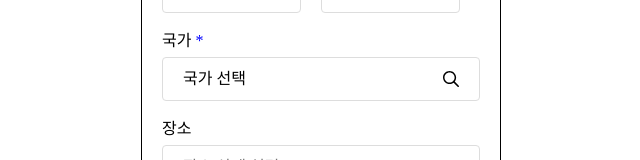
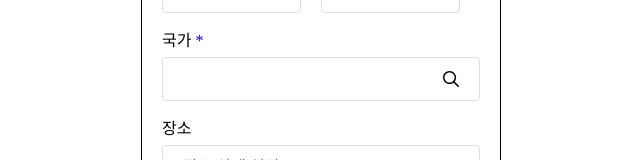
Before and after one commit to teo-sprint-16-3/client, a React (Vite) app: page /note/post in a window 1280 px wide. Shown: the part 198-358 px from the top of the page, without its empty margins (319-959 px from the left). Built offline with nearby package versions, Linux system fonts and the light colour scheme; what recoil-persist would draw is missing.

Commit message:
feat: 날짜 선택, 나라 선택 기능, 준비중인 기능 팝업, 제출 기능 구현

```diff
--- a/src/pages/Note/CreateNotePage/index.tsx
+++ b/src/pages/Note/CreateNotePage/index.tsx
@@ -1,6 +1,5 @@
 import { useRecoilState } from "recoil";
 import { noteFormState } from "../../../recoil/post/atom";
-
 import SubmitButton from "../../../components/common/Buttons/SubmitButton";
 import Container from "../../../components/Note/common/Container";
 import BgmInput from "../../../components/Note/BgmInput";
@@ -11,19 +10,25 @@ import TextInput from "../../../components/Note/TextInput";
 import TitleInput from "../../../components/Note/TitleInput";
 import Header from "../../../components/Note/common/Header";
 import { useState, KeyboardEvent, useEffect } from "react";
-import BottomSheet from "../../../components/Note/common/BottomSheet";
 import { useForm, SubmitHandler } from "react-hook-form";
 import { yupResolver } from "@hookform/resolvers/yup";
 import { produce } from "immer";
 
 import * as yup from "yup";
 import CountryInput from "../../../components/Note/CountryInput";
+import Popup from "../../../components/common/Popup";
 
 interface NoteInputForm {
   title: string;
-  // TODO: 바텀시트 구현 이후에 처리 예정
-  // date: { startDate: string; endDate: string };
+  date: { startDate: string; endDate: string };
   // country: { name: string; flag?: string };
+  country: {
+    id: string;
+    properties: {
+      name: string;
+      korName: string;
+    };
+  };
   location?: string;
   bgm?: string;
   images?: string[];
@@ -55,9 +60,22 @@ const notePostSchema = yup.object({
 export default function CreateNotePage({ setOpenModal }: IProps) {
   const [formData, setFormData] = useRecoilState(noteFormState);
   const [isBottomSheetOpen, setIsBottomSheetOpen] = useState(false);
-  const [bottomSheetContent, setBottomSheetContent] = useState(null);
+  // const [bottomSheetContent, setBottomSheetContent] = useState(null);
   const [fileUrls, setFileUrls] = useState<string[]>(["", "", ""]);
   const [submitButtonDisable, setSubmitButtonDisable] = useState(true);
+  const [sheetContent, setSheetContent] = useState("");
+  const [date, setDate] = useState({
+    startDate: "",
+    endDate: "",
+  });
+  const [country, setCountry] = useState({
+    id: "",
+    properties: {
+      name: "",
+      korName: "",
+    },
+  });
+  const [isPopup, setIsPopup] = useState(false);
 
   const useFormReturn = useForm({
     resolver: yupResolver(notePostSchema),
@@ -65,8 +83,10 @@ export default function CreateNotePage({ setOpenModal }: IProps) {
     // defaultValues: {},
   });
 
-  const handleBottomSheetOpen = (content: any): void => {
-    setBottomSheetContent(content);
+  const title = useFormReturn.watch("title");
+
+  const handleBottomSheetOpen = (content: string) => {
+    setSheetContent(content);
     setIsBottomSheetOpen(true);
   };
 
@@ -84,19 +104,19 @@ export default function CreateNotePage({ setOpenModal }: IProps) {
 
   const handleNoteSubmit: SubmitHandler<NoteInputForm> = (data) => {
     const filteredFileUrls = fileUrls.filter((file) => file !== "");
-    console.log("@@@", filteredFileUrls);
+
     const noteData = {
       title: data.title,
-      // TODO: 바텀시트 구현 이후에 처리 예정
-      // date: { startDate: data.date.startDate, endDate: data.date.endDate },
-      // country: { name: data.country.name, flag: data.country.flag },
-      // location: data.location ?? "",
+      date,
+      country,
+      location: data.location ?? "",
       bgm: data.bgm ?? "",
       images: filteredFileUrls ?? [],
       description: data.description ?? "",
     };
 
-    console.log("제출완료", noteData);
+    setFormData(noteData);
+    // console.log("제출완료", noteData);
 
     // TODO: 수정 기능
     // if(isEdit){
@@ -107,55 +127,53 @@ export default function CreateNotePage({ setOpenModal }: IProps) {
   };
 
   const onKeyDownSubmit = (event: KeyboardEvent<HTMLFormElement>) => {
-    const { id } = event.target as Element;
     if (event.key === "Enter") {
-      if (id === "desk-textarea") {
-        return;
-      }
-
       event.preventDefault();
     }
   };
 
-  const title = useFormReturn.watch("title");
-  // const date = useFormReturn.watch("date");
-  // const country = useFormReturn.watch("country");
-
   useEffect(() => {
-    if (title) {
+    if (title && Object.keys(date).length > 0 && country.id) {
       setSubmitButtonDisable(false);
     }
-  }, [title]);
+  }, [title, date, country]);
 
   return (
     <>
-      <Container isBottomSheetOpen={isBottomSheetOpen}>
+      <Container>
         <form
           onKeyDown={onKeyDownSubmit}
           onSubmit={useFormReturn.handleSubmit(handleNoteSubmit)}
         >
           <Header setOpenModal={setOpenModal} />
           <TitleInput useForm={useFormReturn} />
-          <DateInput onSelectDate={handleBottomSheetOpen} />
-          <CountryInput onSelectCountry={handleBottomSheetOpen} />
+          <DateInput
+            setDate={setDate}
+            sheetContent={sheetContent}
+            isBottomSheetOpen={isBottomSheetOpen}
+            onClose={handleBottomSheetClose}
+            onSelectDate={handleBottomSheetOpen}
+          />
+          <CountryInput
+            country={country}
+            setCountry={setCountry}
+            sheetContent={sheetContent}
+            isBottomSheetOpen={isBottomSheetOpen}
+            onClose={handleBottomSheetClose}
+            onSelectCountry={handleBottomSheetOpen}
+          />
           <LocationInput useForm={useFormReturn} />
-          <BgmInput onSearchBgm={handleBottomSheetOpen} />
+          <BgmInput
+            // onSearchBgm={handleBottomSheetOpen}
+            onSearchBgm={() => setIsPopup(true)}
+          />
           <PictureInput fileUrls={fileUrls} onChangeFile={onChangeFileUrls} />
           <TextInput useForm={useFormReturn} />
           <SubmitButton disabled={submitButtonDisable} />
         </form>
       </Container>
 
-      <div>
-        {isBottomSheetOpen && (
-          <BottomSheet
-            title="Bottom Sheet Title"
-            onClose={handleBottomSheetClose}
-          >
-            {bottomSheetContent}
-          </BottomSheet>
-        )}
-      </div>
+      {isPopup && <Popup title="BGM 기능 준비중" setIsPopup={setIsPopup} />}
     </>
   );
 }
```
